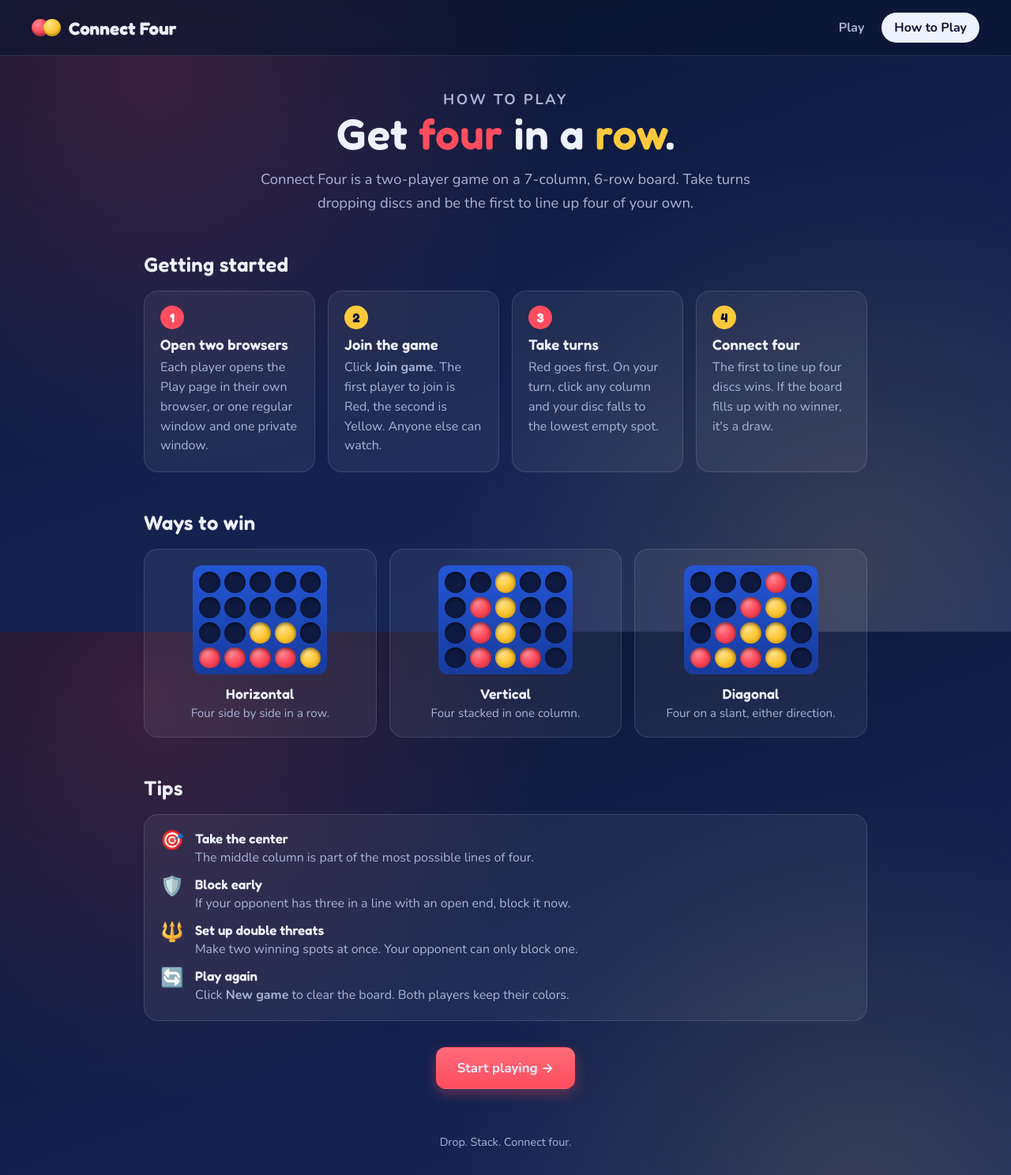
After one commit to schen143/connect-four, a Flask app: page /instructions in a window 1280 px wide. The commit adds this page. Shown: the whole page at 79% size. Run offline with Flask 3, Linux system fonts and the light colour scheme.

Commit message:
added additional instruction page

```diff
--- a/app.py
+++ b/app.py
@@ -73,6 +73,11 @@ def state_for(bid):
 def home():
     browser_id()
     return render_template("index.html", rows=ROWS, cols=COLS)
+
+
+@app.route("/instructions")
+def instructions():
+    return render_template("instructions.html")
 
 
 @app.route("/api/state")
--- /dev/null
+++ b/static/style.css
@@ -0,0 +1,373 @@
+:root {
+  --bg-1: #0b1430;
+  --bg-2: #182a63;
+  --surface: rgba(255, 255, 255, 0.06);
+  --surface-border: rgba(255, 255, 255, 0.12);
+  --text: #eef2ff;
+  --muted: #a9b4d6;
+  --board: #2456d6;
+  --board-dark: #173a9c;
+  --hole: #0e1a40;
+  --red: #ff4d5e;
+  --red-dark: #c42638;
+  --yellow: #ffc93c;
+  --yellow-dark: #d99a00;
+  --radius: 18px;
+  --heading: "Fredoka", "Nunito", system-ui, sans-serif;
+}
+
+* { box-sizing: border-box; }
+
+body {
+  margin: 0;
+  min-height: 100vh;
+  display: flex;
+  flex-direction: column;
+  font-family: "Nunito", system-ui, -apple-system, sans-serif;
+  color: var(--text);
+  background:
+    radial-gradient(circle at 15% 10%, rgba(255, 77, 94, 0.18), transparent 40%),
+    radial-gradient(circle at 85% 90%, rgba(255, 201, 60, 0.14), transparent 40%),
+    linear-gradient(160deg, var(--bg-1), var(--bg-2));
+  background-attachment: fixed;
+}
+
+h1, h2, h3 { font-family: var(--heading); font-weight: 600; letter-spacing: 0.01em; }
+a { color: inherit; }
+
+/* ---------- Nav ---------- */
+.nav {
+  display: flex;
+  align-items: center;
+  justify-content: space-between;
+  flex-wrap: wrap;
+  gap: 12px;
+  padding: 16px clamp(16px, 4vw, 40px);
+  border-bottom: 1px solid var(--surface-border);
+  background: rgba(11, 20, 48, 0.6);
+  backdrop-filter: blur(10px);
+  position: sticky;
+  top: 0;
+  z-index: 10;
+}
+.brand {
+  display: flex;
+  align-items: center;
+  gap: 10px;
+  font-family: var(--heading);
+  font-size: 1.4rem;
+  font-weight: 700;
+  text-decoration: none;
+}
+.brand-discs { display: flex; }
+.brand-discs .disc { width: 22px; height: 22px; }
+.brand-discs .disc + .disc { margin-left: -7px; }
+.nav-links { display: flex; gap: 6px; }
+.nav-links a {
+  text-decoration: none;
+  font-weight: 700;
+  padding: 8px 16px;
+  border-radius: 999px;
+  color: var(--muted);
+  transition: background 0.2s, color 0.2s;
+}
+.nav-links a:hover { color: var(--text); background: var(--surface); }
+.nav-links a.active { color: var(--bg-1); background: var(--text); }
+
+/* ---------- Layout ---------- */
+.page {
+  flex: 1;
+  width: 100%;
+  max-width: 980px;
+  margin: 0 auto;
+  padding: 32px clamp(16px, 4vw, 32px) 48px;
+}
+.footer {
+  text-align: center;
+  color: var(--muted);
+  font-size: 0.9rem;
+  padding: 24px 16px 32px;
+}
+.card {
+  background: var(--surface);
+  border: 1px solid var(--surface-border);
+  border-radius: var(--radius);
+  padding: 20px;
+}
+.eyebrow {
+  text-transform: uppercase;
+  letter-spacing: 0.14em;
+  font-size: 0.75rem;
+  font-weight: 700;
+  color: var(--muted);
+  margin: 0 0 8px;
+}
+
+/* ---------- Discs ---------- */
+.disc {
+  display: inline-block;
+  width: 1em;
+  height: 1em;
+  border-radius: 50%;
+  vertical-align: middle;
+  flex-shrink: 0;
+}
+.disc.red {
+  background: radial-gradient(circle at 35% 30%, #ff8a95, var(--red) 45%, var(--red-dark));
+  box-shadow: inset 0 -3px 0 rgba(0, 0, 0, 0.2);
+}
+.disc.yellow {
+  background: radial-gradient(circle at 35% 30%, #ffe28a, var(--yellow) 45%, var(--yellow-dark));
+  box-shadow: inset 0 -3px 0 rgba(0, 0, 0, 0.15);
+}
+
+/* ---------- Game page ---------- */
+.game {
+  display: grid;
+  grid-template-columns: minmax(0, 1fr) 280px;
+  gap: 24px;
+  align-items: start;
+}
+@media (max-width: 820px) {
+  .game { grid-template-columns: 1fr; }
+}
+
+.status {
+  display: inline-flex;
+  align-items: center;
+  gap: 10px;
+  font-family: var(--heading);
+  font-size: 1.25rem;
+  font-weight: 600;
+  padding: 10px 18px;
+  border-radius: 999px;
+  background: var(--surface);
+  border: 1px solid var(--surface-border);
+  margin-bottom: 18px;
+  transition: background 0.3s, border-color 0.3s;
+}
+.status.turn-red { border-color: var(--red); background: rgba(255, 77, 94, 0.15); }
+.status.turn-yellow { border-color: var(--yellow); background: rgba(255, 201, 60, 0.15); }
+.status.win { animation: pulse 1.2s ease-in-out infinite; }
+
+.board-wrap { position: relative; }
+.board {
+  display: grid;
+  gap: clamp(5px, 1.2vw, 10px);
+  padding: clamp(10px, 2vw, 16px);
+  background: linear-gradient(180deg, var(--board), var(--board-dark));
+  border-radius: 22px;
+  box-shadow:
+    0 20px 40px rgba(0, 0, 0, 0.45),
+    inset 0 2px 0 rgba(255, 255, 255, 0.25),
+    inset 0 -4px 0 rgba(0, 0, 0, 0.25);
+}
+.board-stand {
+  height: 14px;
+  margin: 0 -10px;
+  border-radius: 0 0 14px 14px;
+  background: var(--board-dark);
+  box-shadow: 0 10px 20px rgba(0, 0, 0, 0.35);
+}
+.cell {
+  aspect-ratio: 1;
+  border: none;
+  padding: 0;
+  border-radius: 50%;
+  background: var(--hole);
+  box-shadow: inset 0 4px 8px rgba(0, 0, 0, 0.55);
+  cursor: default;
+  position: relative;
+  transition: background 0.15s;
+}
+.board.my-turn .cell { cursor: pointer; }
+.board.my-turn .cell.col-hover.empty { background: #1b2c66; }
+.cell .disc {
+  position: absolute;
+  inset: 6%;
+  width: auto;
+  height: auto;
+}
+.cell .disc.drop { animation: drop 0.45s cubic-bezier(0.5, 0, 0.75, 0) both, bounce 0.25s 0.45s ease-out; }
+.cell.win .disc {
+  box-shadow: 0 0 0 4px #fff, 0 0 18px 4px rgba(255, 255, 255, 0.7);
+  animation: glow 1s ease-in-out infinite alternate;
+}
+.cell.last .disc::after {
+  content: "";
+  position: absolute;
+  inset: 32%;
+  border-radius: 50%;
+  border: 2px solid rgba(255, 255, 255, 0.6);
+}
+
+.sidebar { display: flex; flex-direction: column; gap: 16px; }
+.players { display: flex; flex-direction: column; gap: 10px; }
+.player {
+  display: flex;
+  align-items: center;
+  gap: 12px;
+  padding: 12px 14px;
+  border-radius: 14px;
+  background: rgba(255, 255, 255, 0.04);
+  border: 2px solid transparent;
+  transition: border-color 0.3s, background 0.3s;
+}
+.player .disc { width: 30px; height: 30px; }
+.player .name { font-weight: 700; font-family: var(--heading); font-size: 1.05rem; }
+.player .sub { color: var(--muted); font-size: 0.85rem; }
+.player.active.red { border-color: var(--red); background: rgba(255, 77, 94, 0.12); }
+.player.active.yellow { border-color: var(--yellow); background: rgba(255, 201, 60, 0.12); }
+.tag {
+  margin-left: auto;
+  font-size: 0.7rem;
+  font-weight: 700;
+  text-transform: uppercase;
+  letter-spacing: 0.08em;
+  padding: 3px 8px;
+  border-radius: 999px;
+  background: var(--text);
+  color: var(--bg-1);
+}
+
+.controls { display: flex; flex-wrap: wrap; gap: 8px; }
+.btn {
+  font: inherit;
+  font-weight: 700;
+  padding: 10px 18px;
+  border-radius: 12px;
+  border: 1px solid var(--surface-border);
+  background: var(--surface);
+  color: var(--text);
+  cursor: pointer;
+  transition: transform 0.1s, background 0.2s;
+}
+.btn:hover { background: rgba(255, 255, 255, 0.12); }
+.btn:active { transform: translateY(1px); }
+.btn.primary {
+  background: linear-gradient(180deg, #ff6b79, var(--red));
+  border-color: transparent;
+  box-shadow: 0 6px 16px rgba(255, 77, 94, 0.35);
+}
+.btn.primary:hover { filter: brightness(1.08); }
+.btn.big { padding: 14px 26px; font-size: 1.05rem; }
+.btn[hidden] { display: none; }
+
+.error { color: #ff9aa4; font-weight: 600; margin: 0; }
+.error:empty { display: none; }
+
+.moves {
+  list-style: none;
+  margin: 0;
+  padding: 0;
+  max-height: 240px;
+  overflow-y: auto;
+  display: flex;
+  flex-direction: column;
+  gap: 4px;
+}
+.moves li {
+  display: flex;
+  align-items: center;
+  gap: 10px;
+  padding: 6px 8px;
+  border-radius: 8px;
+  font-size: 0.95rem;
+}
+.moves li:nth-child(odd) { background: rgba(255, 255, 255, 0.03); }
+.moves .num { color: var(--muted); width: 1.8em; text-align: right; font-variant-numeric: tabular-nums; }
+.moves .empty-note { color: var(--muted); font-style: italic; }
+.card h3 { margin: 0 0 12px; font-size: 1.1rem; }
+
+/* ---------- Instructions page ---------- */
+.hero { text-align: center; margin: 8px auto 40px; max-width: 640px; }
+.hero h1 { font-size: clamp(2.2rem, 6vw, 3.4rem); margin: 0 0 12px; line-height: 1.1; }
+.hero h1 .hl-red { color: var(--red); }
+.hero h1 .hl-yellow { color: var(--yellow); }
+.hero p { color: var(--muted); font-size: 1.15rem; line-height: 1.6; margin: 0; }
+
+.section-title { font-size: 1.6rem; margin: 48px 0 18px; }
+
+.steps {
+  display: grid;
+  grid-template-columns: repeat(auto-fit, minmax(210px, 1fr));
+  gap: 16px;
+  counter-reset: step;
+}
+.step { position: relative; padding-top: 56px; }
+.step::before {
+  counter-increment: step;
+  content: counter(step);
+  position: absolute;
+  top: 18px;
+  left: 20px;
+  width: 30px;
+  height: 30px;
+  border-radius: 50%;
+  display: grid;
+  place-items: center;
+  font-family: var(--heading);
+  font-weight: 700;
+  color: var(--bg-1);
+  background: var(--yellow);
+}
+.step:nth-child(odd)::before { background: var(--red); color: #fff; }
+.step h3 { margin: 0 0 6px; font-size: 1.15rem; }
+.step p { margin: 0; color: var(--muted); line-height: 1.55; }
+
+.wins {
+  display: grid;
+  grid-template-columns: repeat(auto-fit, minmax(190px, 1fr));
+  gap: 16px;
+}
+.win-card { text-align: center; }
+.win-card h3 { margin: 14px 0 4px; }
+.win-card p { margin: 0; color: var(--muted); font-size: 0.95rem; }
+.mini-board {
+  display: grid;
+  grid-template-columns: repeat(5, 1fr);
+  gap: 5px;
+  padding: 8px;
+  max-width: 170px;
+  margin: 0 auto;
+  border-radius: 12px;
+  background: linear-gradient(180deg, var(--board), var(--board-dark));
+}
+.mini-board span {
+  aspect-ratio: 1;
+  border-radius: 50%;
+  background: var(--hole);
+  box-shadow: inset 0 2px 4px rgba(0, 0, 0, 0.5);
+}
+.mini-board span.r { background: radial-gradient(circle at 35% 30%, #ff8a95, var(--red) 45%, var(--red-dark)); }
+.mini-board span.y { background: radial-gradient(circle at 35% 30%, #ffe28a, var(--yellow) 45%, var(--yellow-dark)); }
+
+.tips { display: grid; gap: 12px; }
+.tip { display: flex; gap: 14px; align-items: flex-start; }
+.tip .icon { font-size: 1.5rem; line-height: 1; }
+.tip > div > strong { display: block; font-family: var(--heading); font-weight: 600; font-size: 1.05rem; margin-bottom: 2px; }
+.tip span { color: var(--muted); line-height: 1.5; }
+
+.cta { text-align: center; margin-top: 48px; }
+
+/* ---------- Animations ---------- */
+@keyframes drop {
+  from { transform: translateY(calc((var(--row) + 1) * -128%)); }
+  to { transform: translateY(0); }
+}
+@keyframes bounce {
+  0% { transform: translateY(0); }
+  40% { transform: translateY(-8%); }
+  100% { transform: translateY(0); }
+}
+@keyframes glow {
+  from { filter: brightness(1); }
+  to { filter: brightness(1.25); }
+}
+@keyframes pulse {
+  0%, 100% { transform: scale(1); }
+  50% { transform: scale(1.04); }
+}
+@media (prefers-reduced-motion: reduce) {
+  *, *::before, *::after { animation: none !important; transition: none !important; }
+}
--- /dev/null
+++ b/templates/base.html
@@ -0,0 +1,31 @@
+<!doctype html>
+<html lang="en">
+<head>
+  <meta charset="utf-8">
+  <meta name="viewport" content="width=device-width, initial-scale=1">
+  <title>{% block title %}Connect Four{% endblock %}</title>
+  <link rel="preconnect" href="https://fonts.googleapis.com">
+  <link rel="preconnect" href="https://fonts.gstatic.com" crossorigin>
+  <link href="https://fonts.googleapis.com/css2?family=Fredoka:wght@500;600;700&family=Nunito:wght@400;600;700&display=swap" rel="stylesheet">
+  <link rel="stylesheet" href="{{ url_for('static', filename='style.css') }}">
+</head>
+<body>
+  <nav class="nav">
+    <a class="brand" href="{{ url_for('home') }}">
+      <span class="brand-discs"><span class="disc red"></span><span class="disc yellow"></span></span>
+      Connect Four
+    </a>
+    <div class="nav-links">
+      <a href="{{ url_for('home') }}" class="{{ 'active' if request.endpoint == 'home' }}">Play</a>
+      <a href="{{ url_for('instructions') }}" class="{{ 'active' if request.endpoint == 'instructions' }}">How to Play</a>
+    </div>
+  </nav>
+
+  <main class="page">
+    {% block content %}{% endblock %}
+  </main>
+
+  <footer class="footer">Drop. Stack. Connect four.</footer>
+  {% block scripts %}{% endblock %}
+</body>
+</html>
--- /dev/null
+++ b/templates/instructions.html
@@ -0,0 +1,90 @@
+{% extends "base.html" %}
+
+{% block title %}How to Play · Connect Four{% endblock %}
+
+{% block content %}
+<section class="hero">
+  <p class="eyebrow">How to Play</p>
+  <h1>Get <span class="hl-red">four</span> in a <span class="hl-yellow">row</span>.</h1>
+  <p>Connect Four is a two-player game on a 7-column, 6-row board. Take turns dropping
+    discs and be the first to line up four of your own.</p>
+</section>
+
+<h2 class="section-title">Getting started</h2>
+<div class="steps">
+  <div class="card step">
+    <h3>Open two browsers</h3>
+    <p>Each player opens the Play page in their own browser, or one regular window and one private window.</p>
+  </div>
+  <div class="card step">
+    <h3>Join the game</h3>
+    <p>Click <strong>Join game</strong>. The first player to join is Red, the second is Yellow. Anyone else can watch.</p>
+  </div>
+  <div class="card step">
+    <h3>Take turns</h3>
+    <p>Red goes first. On your turn, click any column and your disc falls to the lowest empty spot.</p>
+  </div>
+  <div class="card step">
+    <h3>Connect four</h3>
+    <p>The first to line up four discs wins. If the board fills up with no winner, it's a draw.</p>
+  </div>
+</div>
+
+<h2 class="section-title">Ways to win</h2>
+<div class="wins">
+  <div class="card win-card">
+    <div class="mini-board">
+      <span></span><span></span><span></span><span></span><span></span>
+      <span></span><span></span><span></span><span></span><span></span>
+      <span></span><span></span><span class="y"></span><span class="y"></span><span></span>
+      <span class="r"></span><span class="r"></span><span class="r"></span><span class="r"></span><span class="y"></span>
+    </div>
+    <h3>Horizontal</h3>
+    <p>Four side by side in a row.</p>
+  </div>
+  <div class="card win-card">
+    <div class="mini-board">
+      <span></span><span></span><span class="y"></span><span></span><span></span>
+      <span></span><span class="r"></span><span class="y"></span><span></span><span></span>
+      <span></span><span class="r"></span><span class="y"></span><span></span><span></span>
+      <span></span><span class="r"></span><span class="y"></span><span class="r"></span><span></span>
+    </div>
+    <h3>Vertical</h3>
+    <p>Four stacked in one column.</p>
+  </div>
+  <div class="card win-card">
+    <div class="mini-board">
+      <span></span><span></span><span></span><span class="r"></span><span></span>
+      <span></span><span></span><span class="r"></span><span class="y"></span><span></span>
+      <span></span><span class="r"></span><span class="y"></span><span class="y"></span><span></span>
+      <span class="r"></span><span class="y"></span><span class="r"></span><span class="y"></span><span></span>
+    </div>
+    <h3>Diagonal</h3>
+    <p>Four on a slant, either direction.</p>
+  </div>
+</div>
+
+<h2 class="section-title">Tips</h2>
+<div class="card tips">
+  <div class="tip">
+    <span class="icon">🎯</span>
+    <div><strong>Take the center</strong><span>The middle column is part of the most possible lines of four.</span></div>
+  </div>
+  <div class="tip">
+    <span class="icon">🛡️</span>
+    <div><strong>Block early</strong><span>If your opponent has three in a line with an open end, block it now.</span></div>
+  </div>
+  <div class="tip">
+    <span class="icon">🔱</span>
+    <div><strong>Set up double threats</strong><span>Make two winning spots at once. Your opponent can only block one.</span></div>
+  </div>
+  <div class="tip">
+    <span class="icon">🔄</span>
+    <div><strong>Play again</strong><span>Click <strong>New game</strong> to clear the board. Both players keep their colors.</span></div>
+  </div>
+</div>
+
+<div class="cta">
+  <a class="btn primary big" href="{{ url_for('home') }}" style="text-decoration:none">Start playing →</a>
+</div>
+{% endblock %}
```
Also changed, not shown: templates/index.html (+77 -101 lines).
